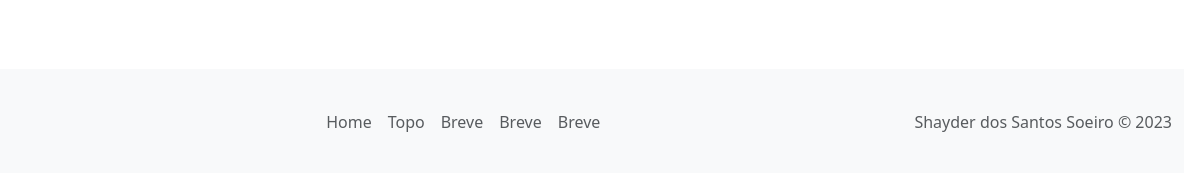
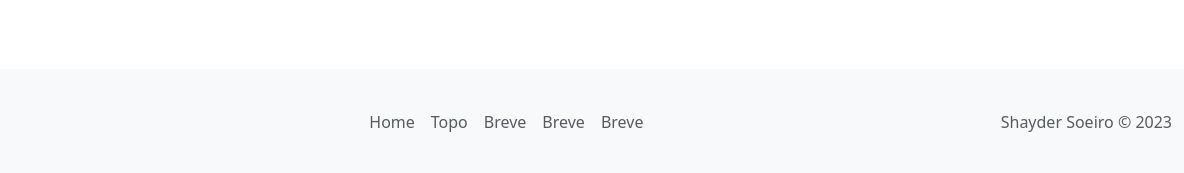
Before and after one commit to shayder-dashery/Site-pessoal-com-bootstrap, a plain HTML site: page hobbies.html in a window 1280 px wide. Shown: the part 625-798 px from the top of the page, 96-1280 px from the left. Drawn offline with nearby package versions, Linux system fonts and the light colour scheme.

Commit message:
personal browser v1.1.1

```diff
--- a/hobbies.html
+++ b/hobbies.html
@@ -107,7 +107,7 @@
               <li class="nav-item" disabled><a href="#" class="nav-link disabled px-2 text-body-secondary" disabled>Breve</a></li>
               <li class="nav-item" disabled><a href="#" class="nav-link disabled px-2 text-body-secondary" aria-disabled="true">Breve</a></li>
             </ul>
-            <p class="mt-3 text-center text-body-secondary">Shayder dos Santos Soeiro © 2023</p>
+            <p class="mt-3 text-center text-body-secondary">Shayder Soeiro © 2023</p>
           </div>
         </nav>
       </footer>
```
Also changed, not shown: musica.html (+1 -1 lines), redes.html (+1 -1 lines).
